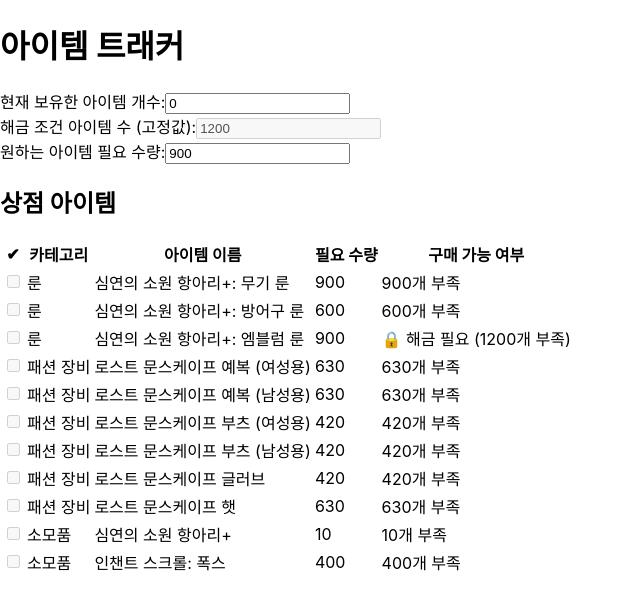
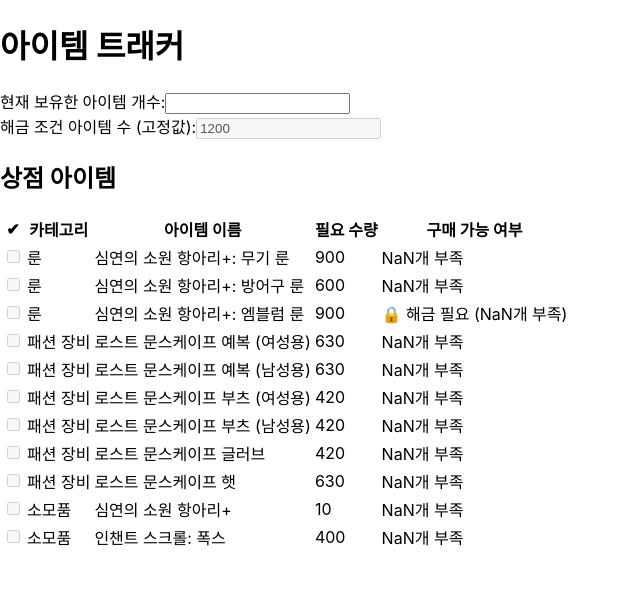
Before and after one commit to blondetanning/item-tracker, a React (Create React App) app: page / in a window 1280 px wide. Shown: the top 610 px of the page, without its empty margins (0-640 px from the left). Built offline with nearby package versions, Linux system fonts and the light colour scheme.

Commit message:
fix: 해금 조건 고정 및 필요 수량 제거

```diff
--- a/src/App.js
+++ b/src/App.js
@@ -9,9 +9,8 @@ export default function Home() {
     { week: 5, dungeon: 30, bonus: 30, exchange: 120 },
   ]);
 
-  const [currentTotal, setCurrentTotal] = useState(0);
+  const [currentTotal, setCurrentTotal] = useState();
   const requiredForUnlock = 1200;
-  const [requiredForItem, setRequiredForItem] = useState(900);
   const [purchasedItems, setPurchasedItems] = useState([]);
 
   const totalEarned = weeklyData.reduce(
@@ -19,8 +18,7 @@ export default function Home() {
     0
   );
 
-  const remainingToUnlock = Math.max(0, requiredForUnlock - currentTotal);
-  const remainingToItem = Math.max(0, requiredForItem - Math.max(0, currentTotal - requiredForUnlock));
+  const remainingToUnlock = Math.max(0, requiredForUnlock - (currentTotal || 0));
 
   const shopItems = [
     { category: "룬", name: "심연의 소원 항아리+: 무기 룬", cost: 900 },
@@ -54,7 +52,7 @@ export default function Home() {
           <input
             type="number"
             className="w-full border px-3 py-2 rounded"
-            value={currentTotal}
+            value={currentTotal || ""}
             onChange={(e) => setCurrentTotal(Number(e.target.value))}
           />
         </div>
@@ -66,16 +64,6 @@ export default function Home() {
             className="w-full border px-3 py-2 rounded bg-gray-100 text-gray-600 cursor-not-allowed"
             value={requiredForUnlock}
             disabled
-          />
-        </div>
-
-        <div className="mb-6">
-          <label className="block mb-1 font-medium">원하는 아이템 필요 수량:</label>
-          <input
-            type="number"
-            className="w-full border px-3 py-2 rounded"
-            value={requiredForItem}
-            onChange={(e) => setRequiredForItem(Number(e.target.value))}
           />
         </div>
 
```
